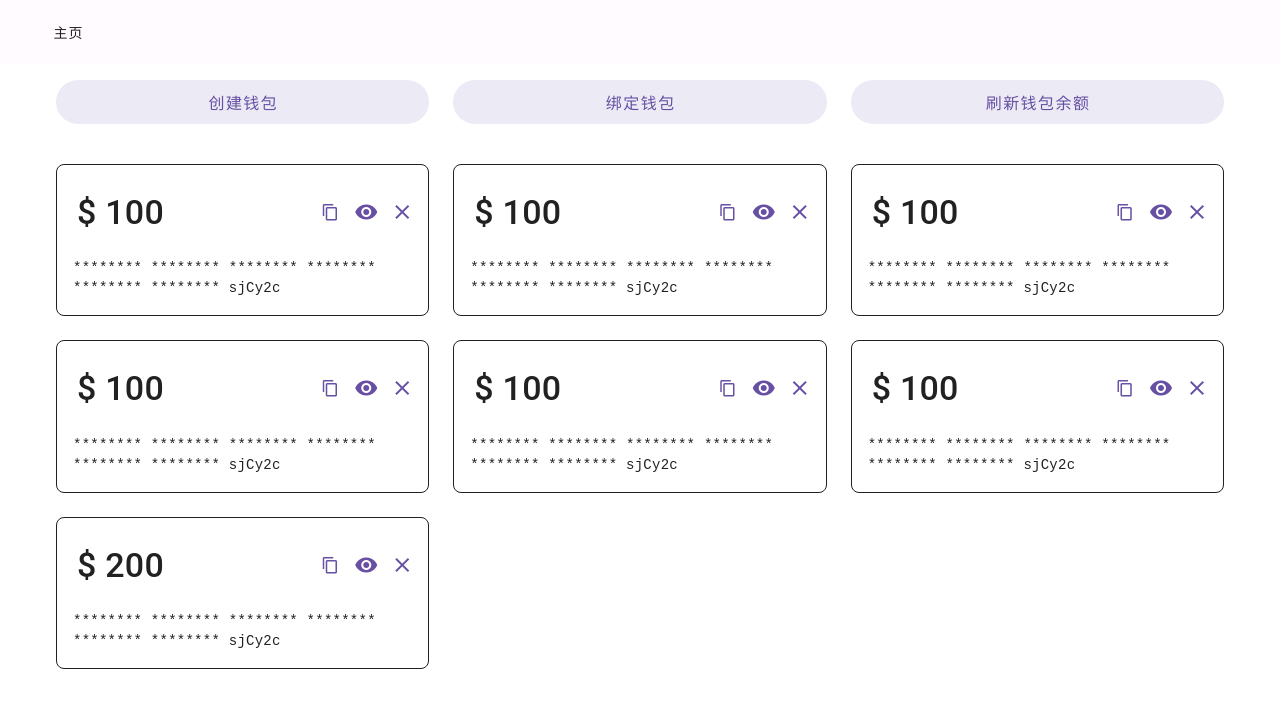
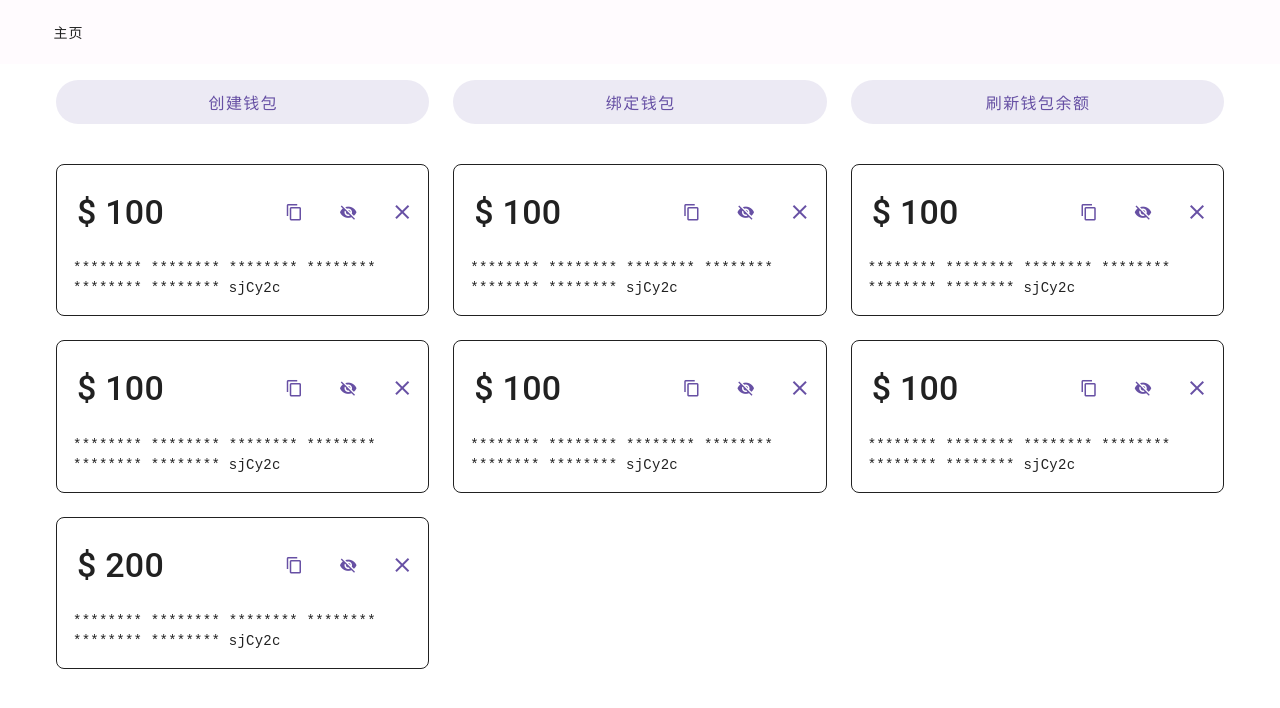
Before and after one commit to MilkFeng/easy_earn_web, a Vue app: page /wallet in a window 1280 px wide. Shown: the top 708 px of the page. Built offline with nearby package versions, Linux system fonts and the light colour scheme.

Commit message:
eye button can run but shape is not round

```diff
--- a/package.json
+++ b/package.json
@@ -31,7 +31,7 @@
     "jsdom": "^22.1.0",
     "npm-run-all2": "^6.0.6",
     "typescript": "~5.2.0",
-    "vite": "^4.4.9",
+    "vite": "^4.4.11",
     "vitest": "^0.34.4",
     "vue-tsc": "^1.8.11"
   }
--- a/src/views/Wallet.vue
+++ b/src/views/Wallet.vue
@@ -44,7 +44,15 @@
                   <v-spacer></v-spacer>
                   <v-btn icon="mdi-content-copy" class="center-content me-2" variant="text" density="comfortable"
                     size="small"></v-btn>
-                  <v-btn icon="mdi-eye" class="center-content me-2" variant="text" density="compact"></v-btn>
+                  <v-btn class="center-content me-2" variant="text" density="compact"
+                    @click="toggleShowAddress(wallet.id)" :rounded="true">
+                    <v-icon v-if="showFullAddress[wallet.id]">mdi-eye</v-icon>
+                    <v-icon v-else>mdi-eye-off</v-icon>
+                  </v-btn>
+
+
+
+
                   <v-btn icon="mdi-close" class="center-content me-2" variant="text" density="compact"></v-btn>
                 </v-row>
               </v-card-title>
```
